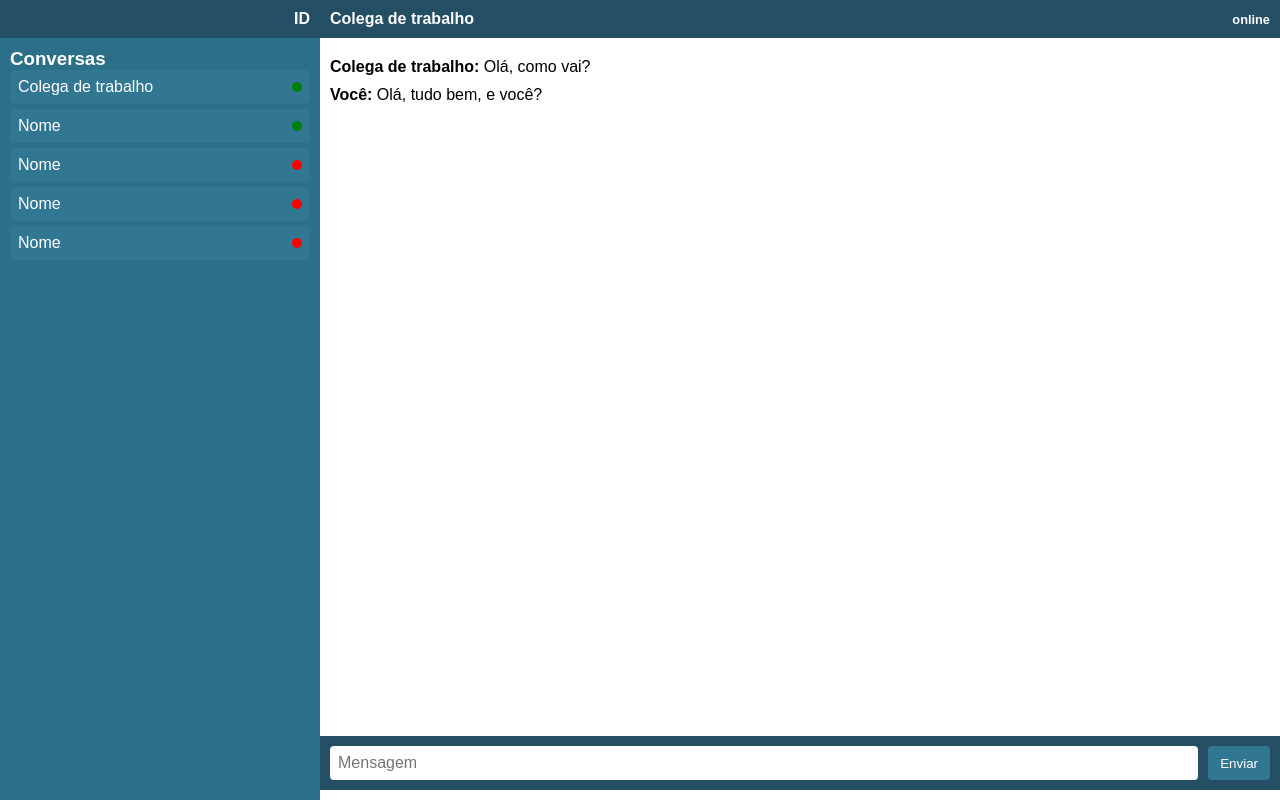
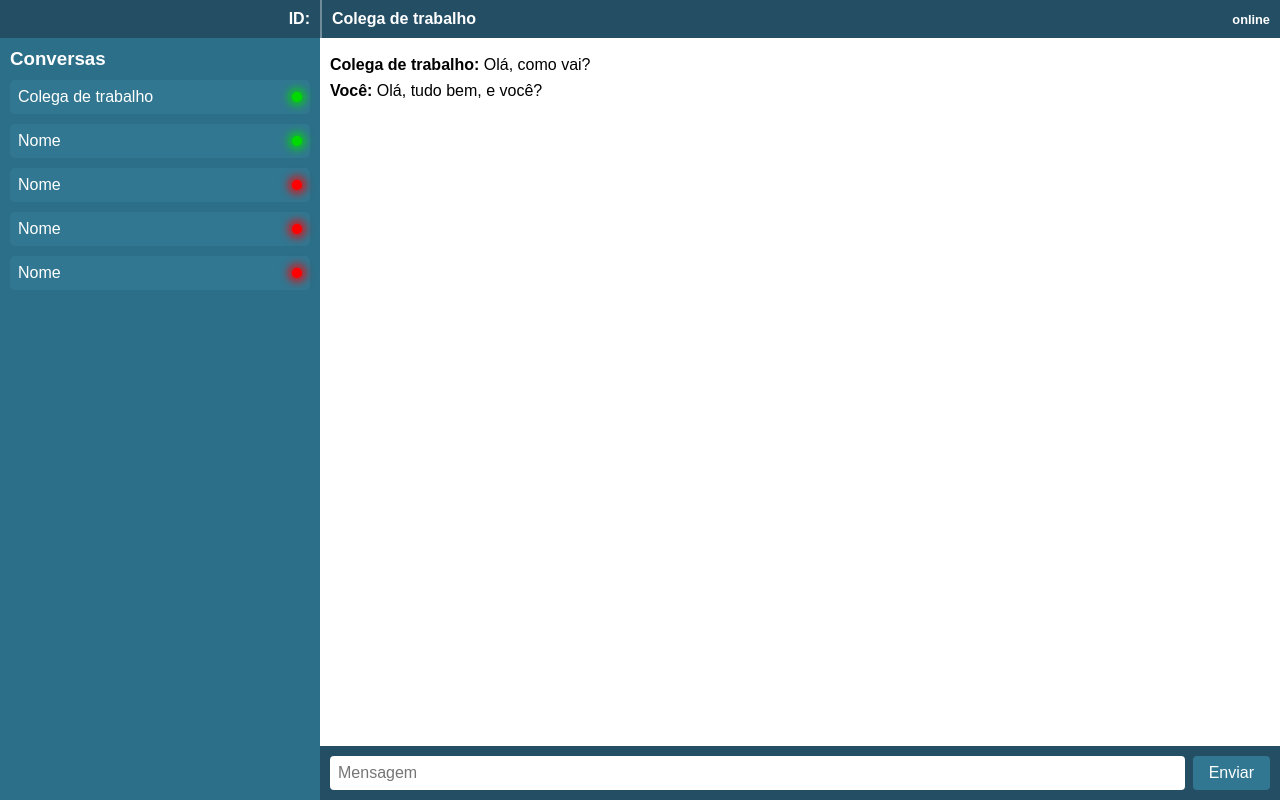
Before and after one commit to feandrade02/RealTimeChat, an Angular app: page /chat in a window 1280 px wide. Built offline with nearby package versions, Linux system fonts and the light colour scheme.

Commit message:
interface finalizada

```diff
--- a/src/app/area-chat/area-chat.component.css
+++ b/src/app/area-chat/area-chat.component.css
@@ -1,39 +1,43 @@
 .chat {
     display: flex;
     flex-direction: column;
-    height: 94vh;
+    height: 100vh;
   }
 
   .mensagens {
     flex: 1;
     padding: 10px;
     overflow-y: auto;
+    word-wrap: break-word;
   }
 
   p {
-    margin-top: 10px;
+    margin-top: 0.5rem;
+    font-size: 1rem;
   }
 
   .input-area {
     display: flex;
+    background-color: #234e64;
     padding: 10px;
-    background-color: #234e64;
+    margin-bottom: 38px;
   }
 
   input[type="text"] {
     flex-grow: 1;
-    padding: 8px;
-    font-size: 1em;
+    padding: 0.5rem;
+    font-size: 1rem;
     border: none;
     border-radius: 4px;
-    margin-right: 10px;
+    margin-right: 0.5rem;
   }
 
   button {
-    padding: 8px 12px;
+    padding: 0.5rem 1rem;
     background-color: #317791;
     color: white;
     border: none;
     border-radius: 4px;
     cursor: pointer;
+    font-size: 1rem;
   }
--- a/src/app/cabecalho/cabecalho.component.css
+++ b/src/app/cabecalho/cabecalho.component.css
@@ -6,6 +6,7 @@
     justify-content: space-between;
     align-items: center;
     font-weight: bold;
+    border-left: 2px solid #ffffff5b;
   }
 
   .status-text {
--- a/src/app/name.service.ts
+++ b/src/app/name.service.ts
@@ -4,7 +4,7 @@ import { BehaviorSubject } from 'rxjs';
 @Injectable({
   providedIn: 'root'
 })
-export class UserService {
+export class UserNameService {
   private userNameSubject = new BehaviorSubject<string>('');
   userNameObservable = this.userNameSubject.asObservable();
 
--- a/src/app/side-bar/side-bar.component.css
+++ b/src/app/side-bar/side-bar.component.css
@@ -27,7 +27,7 @@
     padding: 8px;
     background-color: #317791;
     border-radius: 5px;
-    margin-bottom: 5px;
+    margin-top: 10px;
   }
 
   .status {
@@ -37,9 +37,11 @@
   }
 
   .online {
-    background-color: green;
+    background-color: rgb(0, 218, 0);
+    box-shadow: 0 0 8px 4px rgba(0, 218, 0, 0.8);
   }
 
   .offline {
-    background-color: red;
+    background-color: rgb(255, 0, 0);
+    box-shadow: 0 0 8px 4px rgba(255, 0, 0, 0.8);
   }
--- a/src/app/side-bar/side-bar.component.html
+++ b/src/app/side-bar/side-bar.component.html
@@ -1,7 +1,7 @@
 <div class="sidebar">
     <div class="header">
       <span>{{ userName }}</span>
-      <span>ID</span>
+      <span>ID:</span>
     </div>
     <div class="conversas">
       <h3>Conversas</h3>
--- a/src/app/side-bar/side-bar.component.ts
+++ b/src/app/side-bar/side-bar.component.ts
@@ -1,6 +1,6 @@
 import { CommonModule } from '@angular/common';
 import { Component, OnInit } from '@angular/core';
-import { UserService } from '../name.service';
+import { UserNameService } from '../name.service';
 
 @Component({
   selector: 'app-side-bar',
@@ -20,10 +20,10 @@ export class SideBarComponent implements OnInit {
 
   userName = '';
 
-  constructor(private userService: UserService) {}
+  constructor(private userNameService: UserNameService) {}
 
   ngOnInit() {
-    this.userService.userNameObservable.subscribe(name => {
+    this.userNameService.userNameObservable.subscribe(name => {
       this.userName = name;
     });
   }
--- a/src/app/tela-inicio/tela-inicio.component.css
+++ b/src/app/tela-inicio/tela-inicio.component.css
@@ -55,3 +55,10 @@
   button:hover {
     background-color: #4f92c0;
   }
+
+  .error-message {
+    margin-bottom: 15px;
+    font-size: large;
+    color: rgb(255, 43, 43);
+    background-color:rgba(0, 0, 0, 0.418);
+  }
--- a/src/app/tela-inicio/tela-inicio.component.html
+++ b/src/app/tela-inicio/tela-inicio.component.html
@@ -1,6 +1,9 @@
 <div class="container">
     <h1>Seja Bem Vindo(a)!</h1>
     <p>Entre com seu nome para começar:</p>
-    <input type="text" placeholder="Seu nome..." [(ngModel)]="userName" />
-    <button (click)="irParaChat()">Começar</button>
-</div>
+    <input type="text" placeholder="Seu nome..." [formControl]="nameControl" />
+    <div *ngIf="isNameInvalid" class="error-message">
+      O nome é obrigatório.
+    </div>
+    <button [disabled]="isNameInvalid" (click)="irParaChat()">Começar</button>
+  </div>
--- a/src/app/tela-inicio/tela-inicio.component.ts
+++ b/src/app/tela-inicio/tela-inicio.component.ts
@@ -1,27 +1,29 @@
 import { Component } from '@angular/core';
 import { Router } from '@angular/router';
-import { UserService } from '../name.service';
-import { FormsModule, FormControl, Validators } from '@angular/forms';
+import { UserNameService } from '../name.service';
+import { FormsModule, FormControl, Validators, ReactiveFormsModule } from '@angular/forms';
+import { CommonModule } from '@angular/common';
 
 @Component({
   selector: 'app-tela-inicio',
   standalone: true,
-  imports: [FormsModule],
+  imports: [FormsModule, ReactiveFormsModule, CommonModule],
   templateUrl: './tela-inicio.component.html',
   styleUrl: './tela-inicio.component.css'
 })
 export class TelaInicioComponent {
   nameControl = new FormControl('', [Validators.required]);
-  userName = '';
 
   get isNameInvalid() {
     return this.nameControl.invalid && this.nameControl.touched;
   }
 
-  constructor(private router: Router, private userService: UserService) {}
+  constructor(private router: Router, private userNameService: UserNameService) {}
 
   irParaChat() {
-    this.userService.setUserName(this.userName);
-    this.router.navigate(['/chat']);
+    if (this.nameControl.valid) {
+      this.userNameService.setUserName(this.nameControl.value ?? (''));
+      this.router.navigate(['/chat']);
+    }
   }
 }
```
